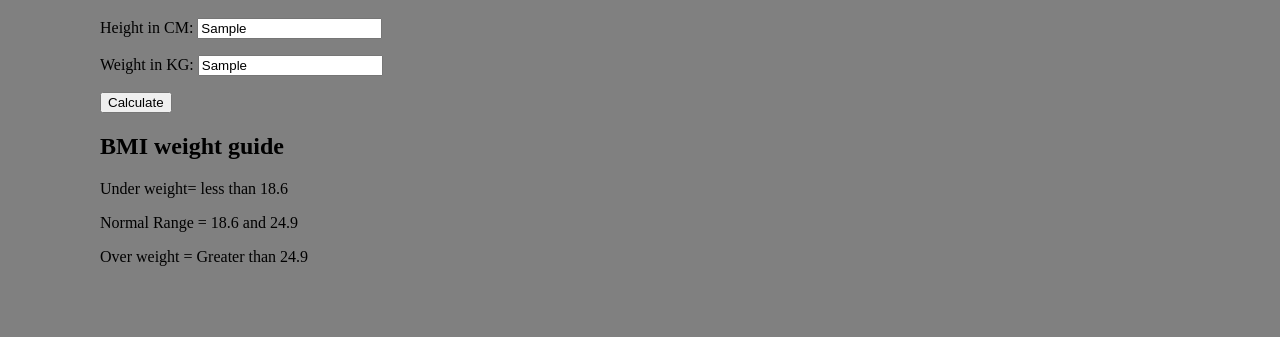
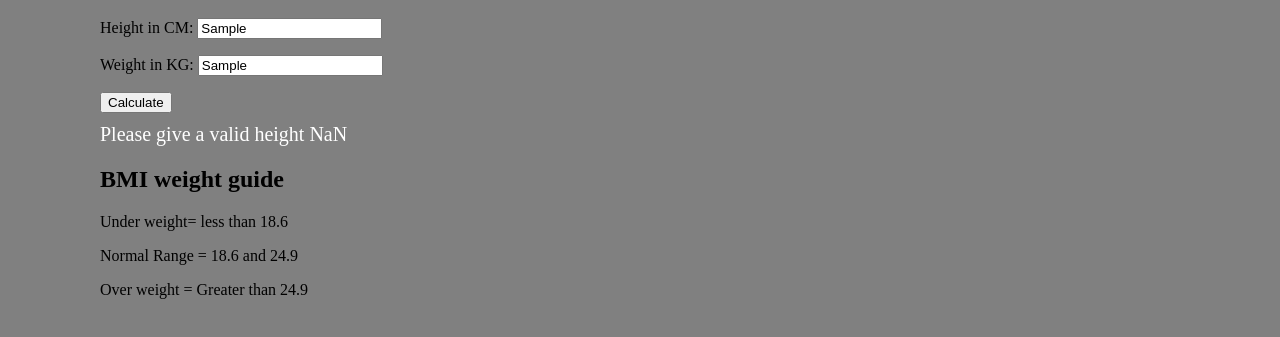
Before and after one commit to ishankaradhikari/JS, a plain HTML site: page 7.Projects/Project2/index.html in a window 1280 px wide. Both pictures are taken after typing "Sample", "Sample" into the empty fields and a click on the button "Calculate". Shown: the part 191-528 px from the top of the page. Drawn offline with Linux system fonts and the light colour scheme.

Commit message:
Project2 Complete

```diff
--- a/7.Projects/Project2/index.html
+++ b/7.Projects/Project2/index.html
@@ -14,17 +14,28 @@
 
     <div class="canvas">
         <h1>BMI Calculator</h1>
+        <form>
         <p><label> Height in CM: </label><input type="text" id = "height"></p>
         <p><label> Weight in KG: </label><input type="text" id = "weight"></p>
         <Button id = "calculate">Calculate</Button>
 
-        <h2>BMI weight guide</h2>
-        <p>Under weight= less than 18.6</p>
-        <p>Normal Range = 18.6 and 24.9</p>
-        <p>Over weight = Greater than 24.9</p>
+
+        <div id = "results"></div>
+
+        <div id="weight-guide">
+            <h2>BMI weight guide</h2>
+            <p>Under weight= less than 18.6</p>
+            <p>Normal Range = 18.6 and 24.9</p>
+            <p>Over weight = Greater than 24.9</p>
+        </div>
+
+        </form>
 
     </div>
 
-    <script src = "script.js"></script>
 </body>
+
+
+<script src = "script.js"></script>
+
 </html>
--- /dev/null
+++ b/7.Projects/Project2/script.js
@@ -0,0 +1,20 @@
+const form = document.querySelector('form')
+
+form.addEventListener('submit', function(e){
+    e.preventDefault();
+
+    const height = parseInt(document.querySelector('#height').value)
+    const weight = parseInt(document.querySelector('#weight').value)
+    const results = document.querySelector('#results')
+
+    if(height === '' || height < 0 || isNaN(height)){
+        results.innerHTML = `Please give a valid height ${height}`;
+    } else if(weight === '' || weight < 0 || isNaN(weight)){
+        results.innerHTML = `Please give a valid weight ${weight}`;
+    } else{
+        const bmi = (weight / ((height * height) / 10000)).toFixed(2);
+        results.innerHTML = `<span> ${bmi}</span>`
+    }
+
+
+});
--- a/7.Projects/Project2/style.css
+++ b/7.Projects/Project2/style.css
@@ -21,6 +21,12 @@ a{
     border-radius: 5px;
     text-decoration: none;
 }
+#results{
+    color: white;
+    font-size: 20px;
+    margin-top: 10px;
+    margin-bottom: 10px;
+}
 
 
 .canvas{
```
